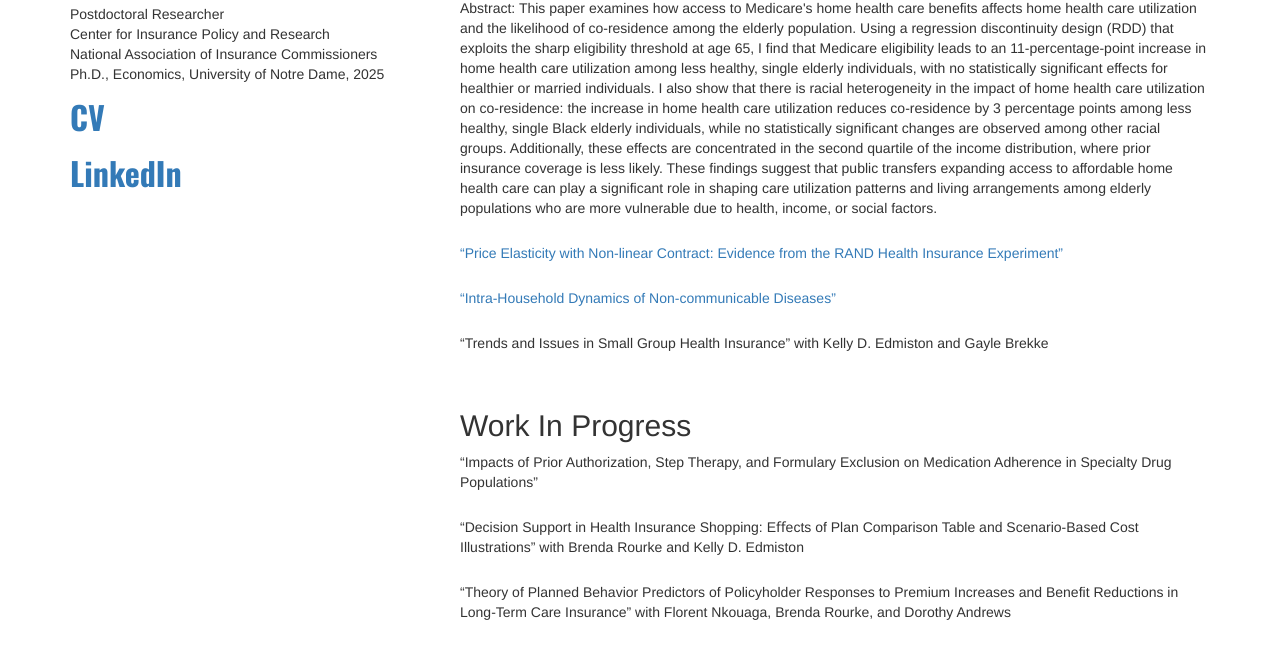
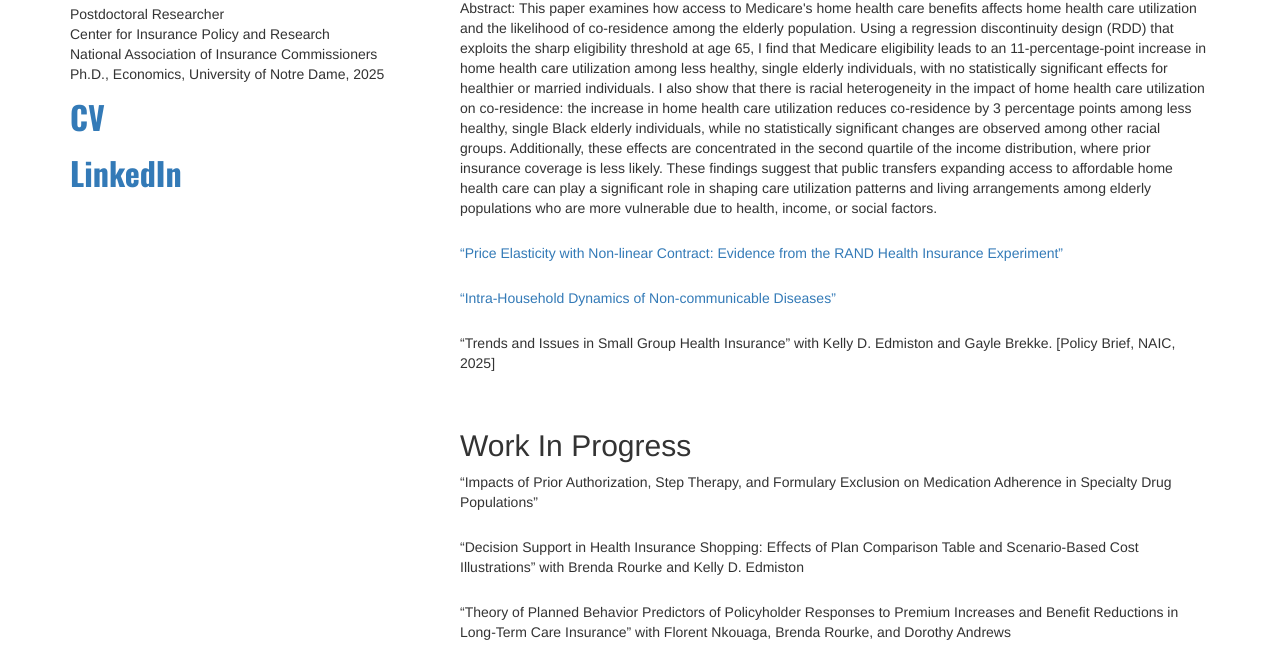
Before and after one commit to ac106/job_market, a plain HTML site: page index.html in a window 1280 px wide. Shown: the part 259-920 px from the top of the page. Drawn offline with nearby package versions, Linux system fonts and the light colour scheme.

Commit message:
Update citation for health insurance policy brief

```diff
--- a/index.html
+++ b/index.html
@@ -54,7 +54,7 @@ Ph.D., Economics, University of Notre Dame, 2025<br>
 <p style="margin-bottom: 25px;">Abstract: This paper examines how access to Medicare's home health care benefits affects home health care utilization and the likelihood of co-residence among the elderly population. Using a regression discontinuity design (RDD) that exploits the sharp eligibility threshold at age 65, I find that Medicare eligibility leads to an 11-percentage-point increase in home health care utilization among less healthy, single elderly individuals, with no statistically significant effects for healthier or married individuals. I also show that there is racial heterogeneity in the impact of home health care utilization on co-residence: the increase in home health care utilization reduces co-residence by 3 percentage points among less healthy, single Black elderly individuals, while no statistically significant changes are observed among other racial groups. Additionally, these effects are concentrated in the second quartile of the income distribution, where prior insurance coverage is less likely. These findings suggest that public transfers expanding access to affordable home health care can play a significant role in shaping care utilization patterns and living arrangements among elderly populations who are more vulnerable due to health, income, or social factors.</p>
 <p style="margin-bottom: 25px;"><a href="Price Elasticity with Non-linear Contract_Chen.pdf">“Price Elasticity with Non-linear Contract: Evidence from the RAND Health Insurance Experiment”</a></p>
 <p style="margin-bottom: 25px;"><a href="Intra Household Dynamics of Non-communicable Diseases_Chen.pdf">“Intra-Household Dynamics of Non-communicable Diseases”</a> </p>
-<p style="margin-bottom: 25px;">“Trends and Issues in Small Group Health Insurance” with Kelly D. Edmiston and Gayle Brekke</p>
+<p style="margin-bottom: 25px;">“Trends and Issues in Small Group Health Insurance” with Kelly D. Edmiston and Gayle Brekke. [Policy Brief, NAIC, 2025]</p>
 <div style="height:11px;"></div>
 
 <div class="col">
```
